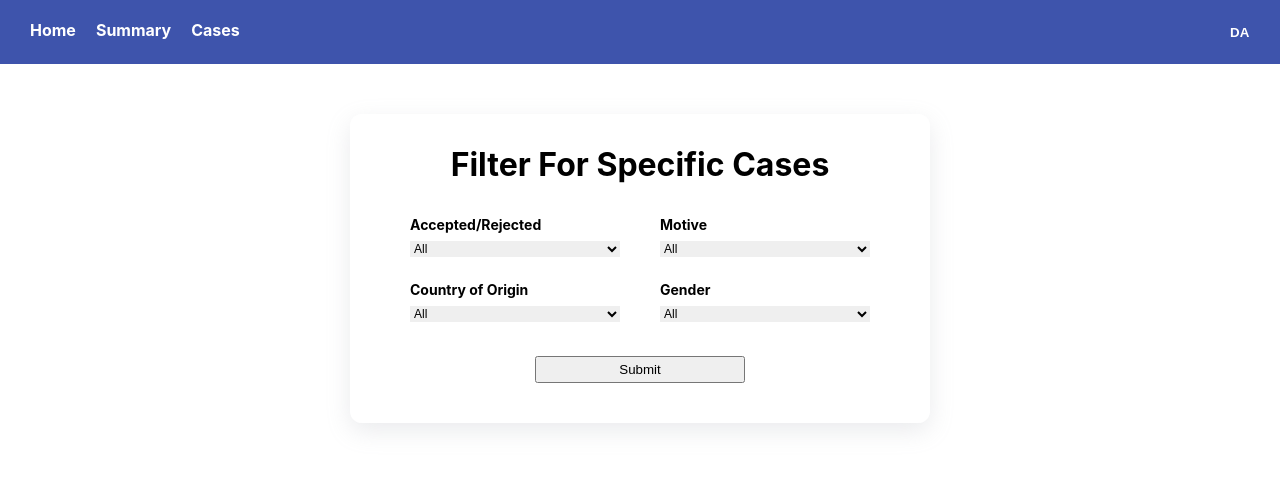
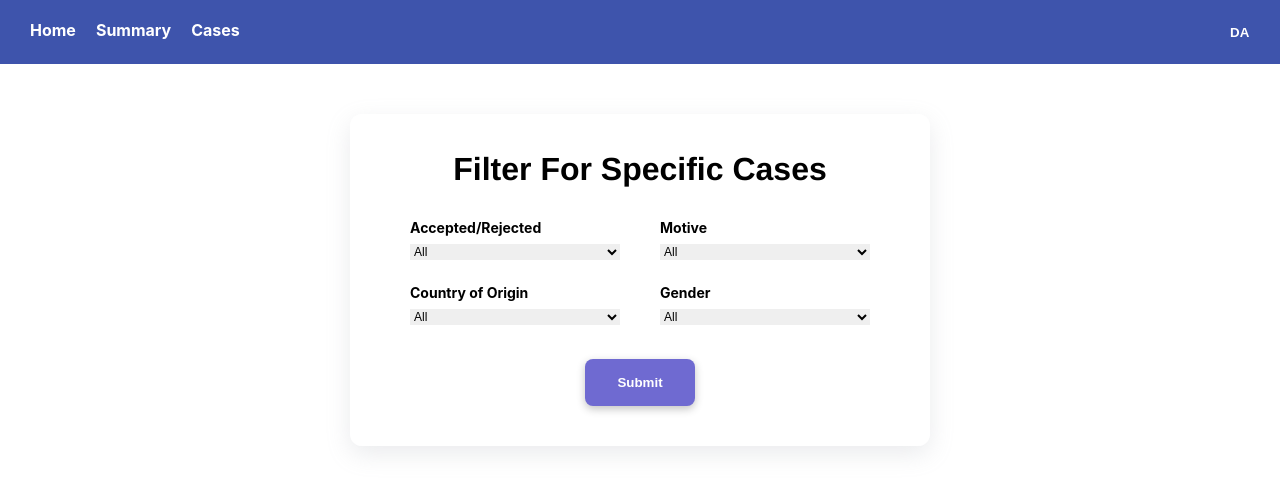
Before and after one commit to lilygostovic/DASS-frontend, a React (Create React App) app: page /cases in a window 1280 px wide. Shown: the top 490 px of the page. Built offline with nearby package versions, Linux system fonts and the light colour scheme.

Commit message:
Add new design to form submit button

```diff
--- a/src/i18n/locales/en.json
+++ b/src/i18n/locales/en.json
@@ -42,6 +42,7 @@
       "title": "Filter For Specific Cases"
     },
     "caseViewTitle": "Case #",
+    "viewedText": "Viewed: {{viewed}}/{{matching}}",
     "refreshButton": "New Case",
     "noResult": {
       "title": "No Result Found",
--- a/src/pages/Cases/CaseView/CaseBody.tsx
+++ b/src/pages/Cases/CaseView/CaseBody.tsx
@@ -1,4 +1,5 @@
 import React from "react";
+import { StyledText } from "src/components/common/StyledText";
 import styled from "styled-components";
 
 const Container = styled.div`
@@ -12,5 +13,7 @@ interface CaseBodyProps {
   text: string;
 }
 export const CaseBody = ({ text }: CaseBodyProps) => (
-  <Container>{text}</Container>
+  <Container>
+    <StyledText variant="paragraphSmall">{text}</StyledText>
+  </Container>
 );
--- a/src/pages/Cases/CaseView/CaseHighlights.tsx
+++ b/src/pages/Cases/CaseView/CaseHighlights.tsx
@@ -1,4 +1,5 @@
 import { type Case } from "../../../services/casesService/model";
+import { StyledText } from "src/components/common/StyledText";
 import styled from "styled-components";
 import { useTranslation } from "react-i18next";
 
@@ -13,7 +14,12 @@ interface FilterPropertyProps {
 
 const FilterProperty = ({ filter, value }: FilterPropertyProps) => (
   <div style={{ padding: "12px" }}>
-    <b>{filter}:</b> {value}
+    <StyledText variant="labelSmall" color="#6e55ce" fontWeight="bold">
+      {filter}:{" "}
+    </StyledText>
+    <StyledText variant="labelSmall" color="black">
+      {value}
+    </StyledText>
   </div>
 );
 
@@ -27,7 +33,6 @@ export const CaseHighlights = ({ randomCase }: CaseHighlightsProps) => {
   const motiveLabel = t("filterPage.motive.label");
   const countryLabel = t("filterPage.country.label");
   const genderLabel = t("filterPage.gender.label");
-  // const ageLabel = t("filterPage.age.label");
 
   return (
     <Container>
@@ -38,7 +43,6 @@ export const CaseHighlights = ({ randomCase }: CaseHighlightsProps) => {
       />
       <FilterProperty filter={countryLabel} value={randomCase.country.name} />
       <FilterProperty filter={genderLabel} value={randomCase.gender} />
-      {/* <FilterProperty filter={ageLabel} value={randomCase.age} /> */}
     </Container>
   );
 };
--- a/src/pages/Cases/CaseView/index.tsx
+++ b/src/pages/Cases/CaseView/index.tsx
@@ -2,6 +2,7 @@ import { CaseHighlights, type CaseHighlightsProps } from "./CaseHighlights";
 
 import { CaseBody } from "./CaseBody";
 import { StyledDiv } from "src/components/common/StyledDiv";
+import { StyledText } from "src/components/common/StyledText";
 import { useTranslation } from "react-i18next";
 
 export const CaseView = ({ randomCase }: CaseHighlightsProps) => {
@@ -19,7 +20,9 @@ export const CaseView = ({ randomCase }: CaseHighlightsProps) => {
       borderRadius="12px"
       boxShadow="rgba(149, 157, 165, 0.2) 0px 8px 24px"
     >
-      <h1>{title}</h1>
+      <StyledText variant="headerBig" color="#4e3dcb" mt="12px" mb="12px">
+        {title}
+      </StyledText>
       <CaseHighlights randomCase={randomCase} />
       <CaseBody text={randomCase.body} />
     </StyledDiv>
--- a/src/pages/Cases/Form/StyledComponents.tsx
+++ b/src/pages/Cases/Form/StyledComponents.tsx
@@ -11,9 +11,18 @@ export const Select = styled.select`
 `;
 
 export const Submit = styled.input`
+  background-color: #6f6ad1;
+
+  border: none;
+  border-radius: 8px;
+  box-shadow: rgba(0, 0, 0, 0.24) 0px 3px 8px;
+
+  color: white;
+  font-weight: bold;
+
+  padding: 16px 32px;
   margin-top: 20px;
-  padding: 4px;
-  width: ${FIELD_WIDTH + 10}px;
+  cursor: pointer;
 `;
 
 export const Label = styled.label`
@@ -33,8 +42,6 @@ export const FormRow = styled.div`
   flex-direction: row;
 `;
 
-export const Title = styled.h1``;
-
 export const Container = styled.div`
   display: flex;
   flex-direction: column;
--- a/src/pages/Cases/Form/index.tsx
+++ b/src/pages/Cases/Form/index.tsx
@@ -5,7 +5,6 @@ import {
   Label,
   Select,
   Submit,
-  Title,
 } from "./StyledComponents";
 import {
   type FieldValues,
@@ -13,6 +12,7 @@ import {
   type UseFormRegister,
 } from "react-hook-form";
 
+import { StyledText } from "src/components/common/StyledText";
 import { countries } from "../../../common";
 import i18n from "src/i18n/config";
 import { motives } from "src/common/motives";
@@ -45,7 +45,9 @@ export const Form = ({ register, handleSubmit, onSubmit }: FormProps) => {
 
   return (
     <Container>
-      <Title>{formTitle}</Title>
+      <StyledText variant="headerBig" mt="25px" mb="20px">
+        {formTitle}
+      </StyledText>
       <form
         // eslint-disable-next-line @typescript-eslint/no-misused-promises
         onSubmit={handleSubmit(onSubmit)}
--- a/src/pages/Cases/RefreshButton.tsx
+++ b/src/pages/Cases/RefreshButton.tsx
@@ -1,16 +1,15 @@
 import styled from "styled-components";
 
 export const RefreshButton = styled.button`
-  width: 150px;
-  margin: 40px 0px;
-  padding: 20px;
+  margin-top: 20px;
+  margin-bottom: 40px;
+  padding: 12px 25px;
 
   border-radius: 8px;
   border: none;
 
   color: white;
-  font-size: 14px;
-  background-color: #151515c7;
+  background-color: #6f6ad1;
 
   box-shadow: rgba(0, 0, 0, 0.35) 0px 5px 15px;
 `;
--- a/src/pages/Cases/index.tsx
+++ b/src/pages/Cases/index.tsx
@@ -8,6 +8,7 @@ import { Nav } from "../../components";
 import { NoResultView } from "./NoResultView";
 import { RefreshButton } from "./RefreshButton";
 import { StyledDiv } from "src/components/common/StyledDiv";
+import { StyledText } from "src/components/common/StyledText";
 import { casesService } from "../../services/casesService";
 import { useForm } from "react-hook-form";
 import { useTranslation } from "react-i18next";
@@ -17,10 +18,16 @@ export const Cases = () => {
   const { getCases } = casesService;
   const { t } = useTranslation();
 
-  const refreshButton = t("filterPage.refreshButton");
-
   const [cases, setCases] = useState<Case[]>([]);
   const [randomCase, setRandomCase] = useState<Case | null>();
+  const [numMatchingCases, setNumMatchingCases] = useState(0);
+  const [numViewedCases, setNumViewedCases] = useState(0);
+
+  const viewedText = t("filterPage.viewedText", {
+    matching: numMatchingCases,
+    viewed: numViewedCases,
+  });
+  const refreshButton = t("filterPage.refreshButton");
 
   const fetchCase = async (data: Filters) => {
     const cases = await getCases({
@@ -39,8 +46,10 @@ export const Cases = () => {
       const randIndex = Math.floor(Math.random() * cases.length);
       const randCase = cases[randIndex];
 
+      setCases(cases);
       setRandomCase(randCase);
-      setCases(cases);
+      setNumMatchingCases(cases.length);
+      setNumViewedCases(1);
     }
   };
 
@@ -77,8 +86,9 @@ export const Cases = () => {
         const randIndex = Math.floor(Math.random() * cases.length);
         const randCase = cases[randIndex];
 
+        setCases(cases);
         setRandomCase(randCase);
-        setCases(cases);
+        setNumViewedCases(numViewedCases + 1);
       }
     }
   };
@@ -107,8 +117,13 @@ export const Cases = () => {
             mt="150px"
           >
             <CaseView randomCase={randomCase} />
+            <StyledText variant="paragraphSmall" mt="10px">
+              {viewedText}
+            </StyledText>
             <RefreshButton onClick={displayNewCase}>
-              {refreshButton}
+              <StyledText variant="paragraphTinyBold">
+                {refreshButton}
+              </StyledText>
             </RefreshButton>
           </StyledDiv>
         )}
```
